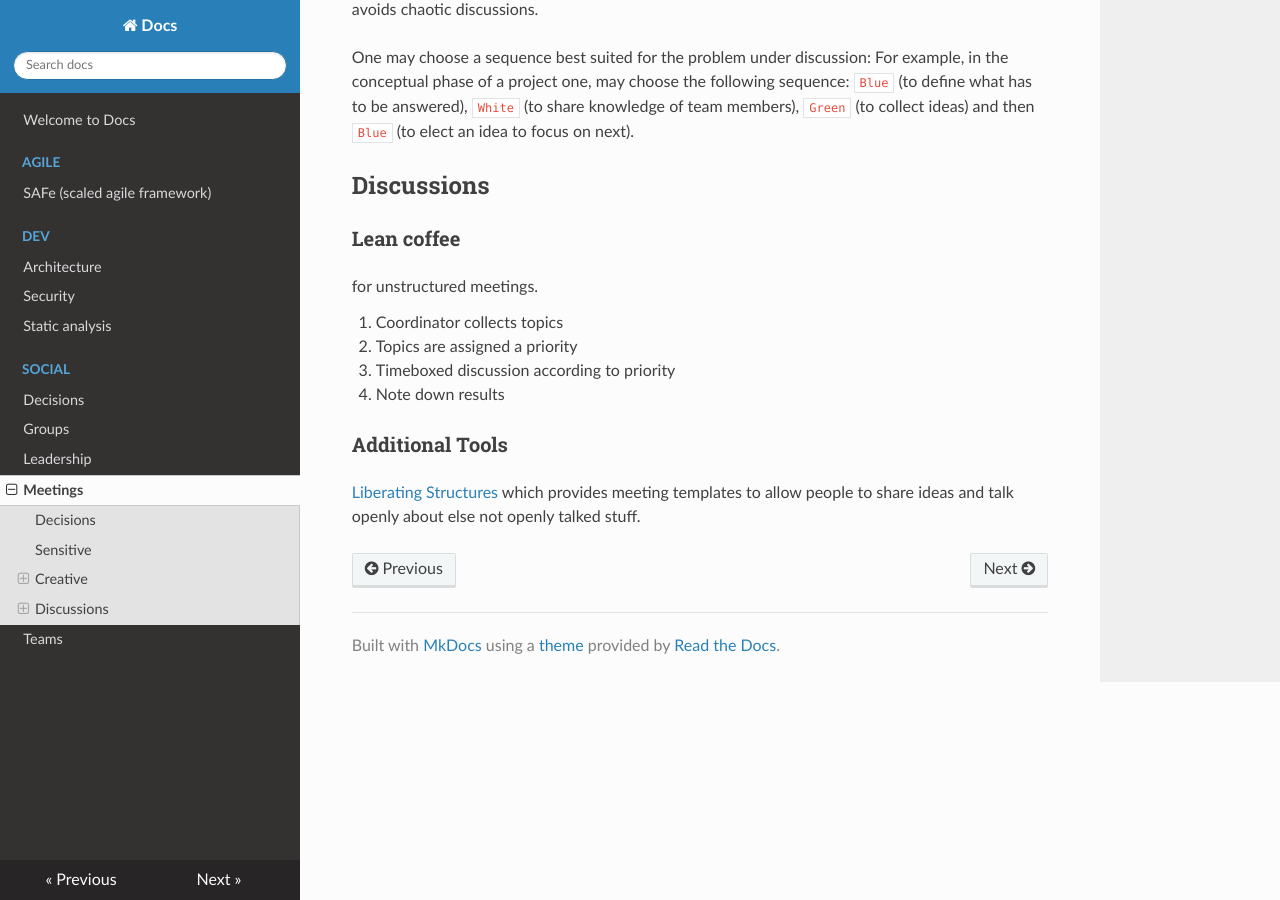
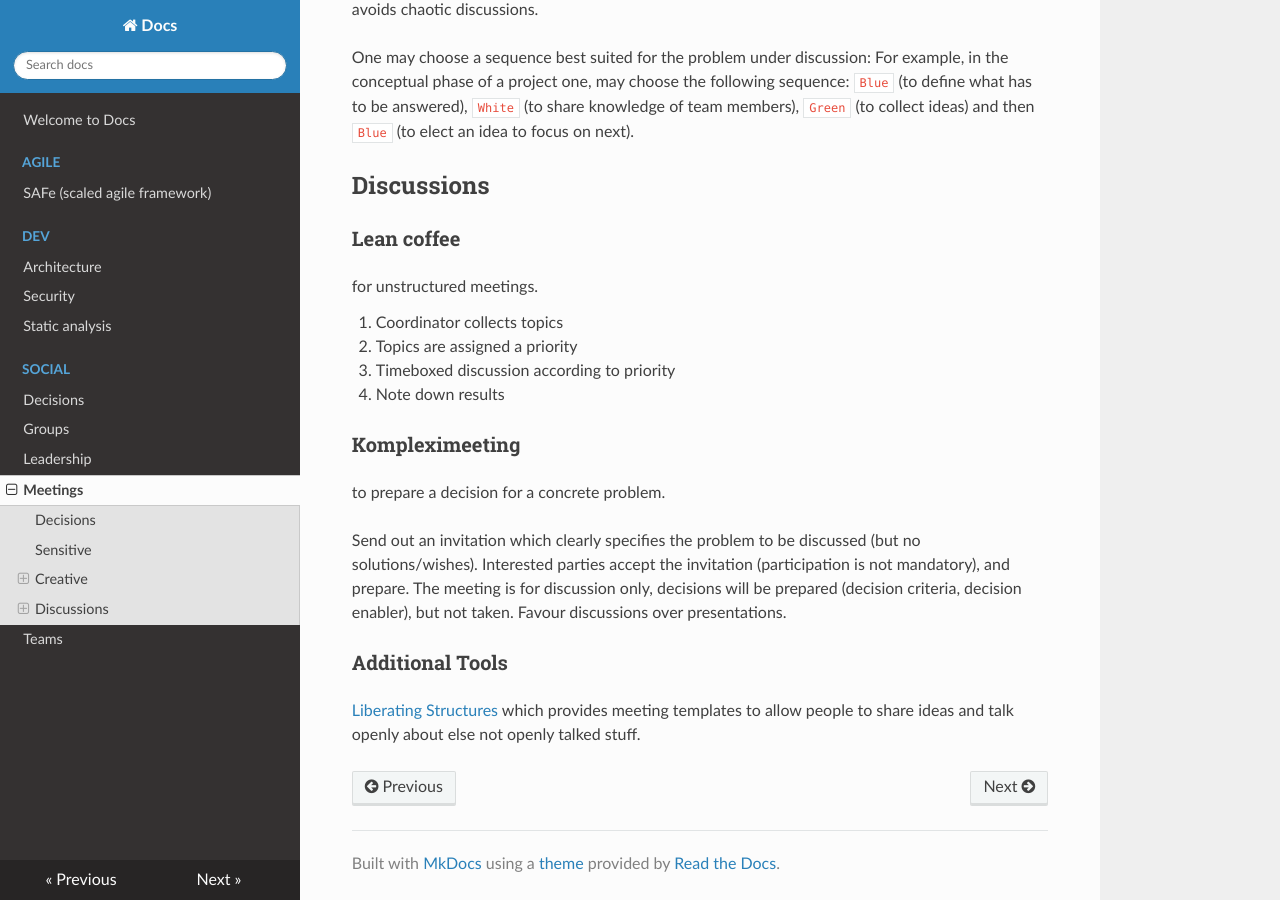
Before and after one commit to famoser/docs, an MkDocs documentation site: the page built from docs/social/meetings.md, in a window 1280 px wide and 900 px high, scrolled down 1174 px. Built offline with MkDocs 1.6.1, drawn with Linux system fonts in a browser that asks for light colours; nearby versions of some CDN libraries.

Commit message:
working on meetings

```diff
--- a/docs/social/meetings.md
+++ b/docs/social/meetings.md
@@ -55,6 +55,12 @@ for unstructured meetings.
 3. Timeboxed discussion according to priority
 4. Note down results
 
+### Kompleximeeting
+
+to prepare a decision for a concrete problem.
+
+Send out an invitation which clearly specifies the problem to be discussed (but no solutions/wishes). Interested parties accept the invitation (participation is not mandatory), and prepare. The meeting is for discussion only, decisions will be prepared (decision criteria, decision enabler), but not taken. Favour discussions over presentations.
+
 ### Additional Tools
 
 [Liberating Structures](https://www.liberatingstructures.de/) which provides meeting templates to allow people to share ideas and talk openly about else not openly talked stuff.
```
